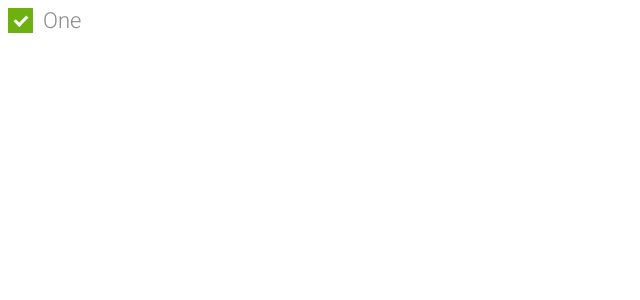
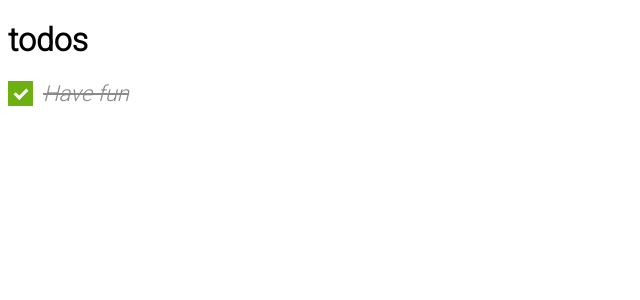
Before and after one commit to ng-practice/ng-de-2019, an Angular app: page / in a window 1280 px wide. Shown: the top 300 px of the page, without its empty margins (0-640 px from the left). Built offline with nearby package versions, Linux system fonts and the light colour scheme.

Commit message:
feat(todo): complete or incomplete a todo

```diff
--- a/src/app/app.component.html
+++ b/src/app/app.component.html
@@ -1 +1,5 @@
-<nde-todo-checker></nde-todo-checker>
+<h1>todos</h1>
+<nde-todo-checker
+  [todo]="todo"
+  (toggle)="completeOrIncomplete($event)"
+></nde-todo-checker>
--- a/src/app/app.component.ts
+++ b/src/app/app.component.ts
@@ -1,4 +1,5 @@
 import { Component } from '@angular/core';
+import { Todo } from './todos/models';
 
 @Component({
   selector: 'nde-root',
@@ -7,4 +8,9 @@ import { Component } from '@angular/core';
 })
 export class AppComponent {
   title = 'todos';
+  todo: Todo = { text: 'Have fun', isDone: true };
+
+  completeOrIncomplete(todo: Todo) {
+    todo.isDone = todo.isDone ? false : true;
+  }
 }
--- a/src/app/todos/todo-checker/todo-checker.component.html
+++ b/src/app/todos/todo-checker/todo-checker.component.html
@@ -1,5 +1,5 @@
-<label class="todo--label"
-  >One
-  <input type="checkbox" checked="checked" />
+<label class="todo--label" [ngClass]="{ 'todo__is-done': todo.isDone }"
+  >{{ todo.text }}
+  <input type="checkbox" [checked]="todo.isDone" (change)="emitToggle()" />
   <span class="todo--checkmark"></span>
 </label>
--- a/src/app/todos/todo-checker/todo-checker.component.ts
+++ b/src/app/todos/todo-checker/todo-checker.component.ts
@@ -1,4 +1,4 @@
-import { Component, Input } from '@angular/core';
+import { Component, EventEmitter, Input, Output } from '@angular/core';
 import { Todo } from '../models';
 
 @Component({
@@ -8,4 +8,9 @@ import { Todo } from '../models';
 })
 export class TodoCheckerComponent {
   @Input() todo: Todo;
+  @Output() toggle = new EventEmitter<Todo>();
+
+  emitToggle() {
+    this.toggle.emit(this.todo);
+  }
 }
--- a/src/scss/theme.scss
+++ b/src/scss/theme.scss
@@ -1,4 +1,4 @@
-@import './todos/todos-checkbox';
+@import './todos/todos-checker';
 
 body {
   font-family: 'Roboto', sans-serif;
--- a/src/scss/todos/_todos-checkbox.scss
+++ b/src/scss/todos/_todos-checker.scss
@@ -34,6 +34,11 @@
   }
 }
 
+.todo__is-done {
+  font-style: italic;
+  text-decoration: line-through;
+}
+
 .todo--checkmark {
   position: absolute;
   top: 0;
```
